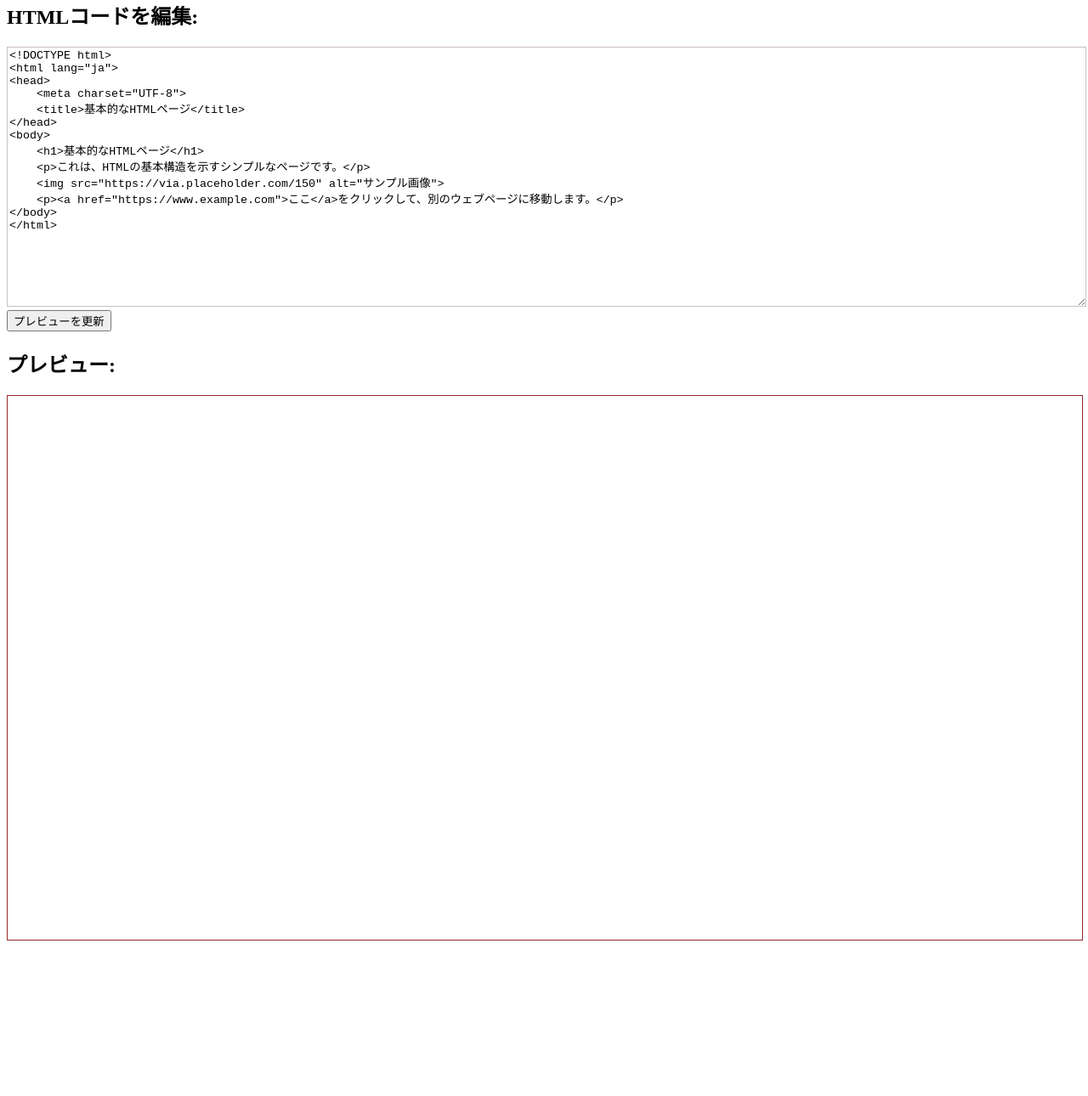
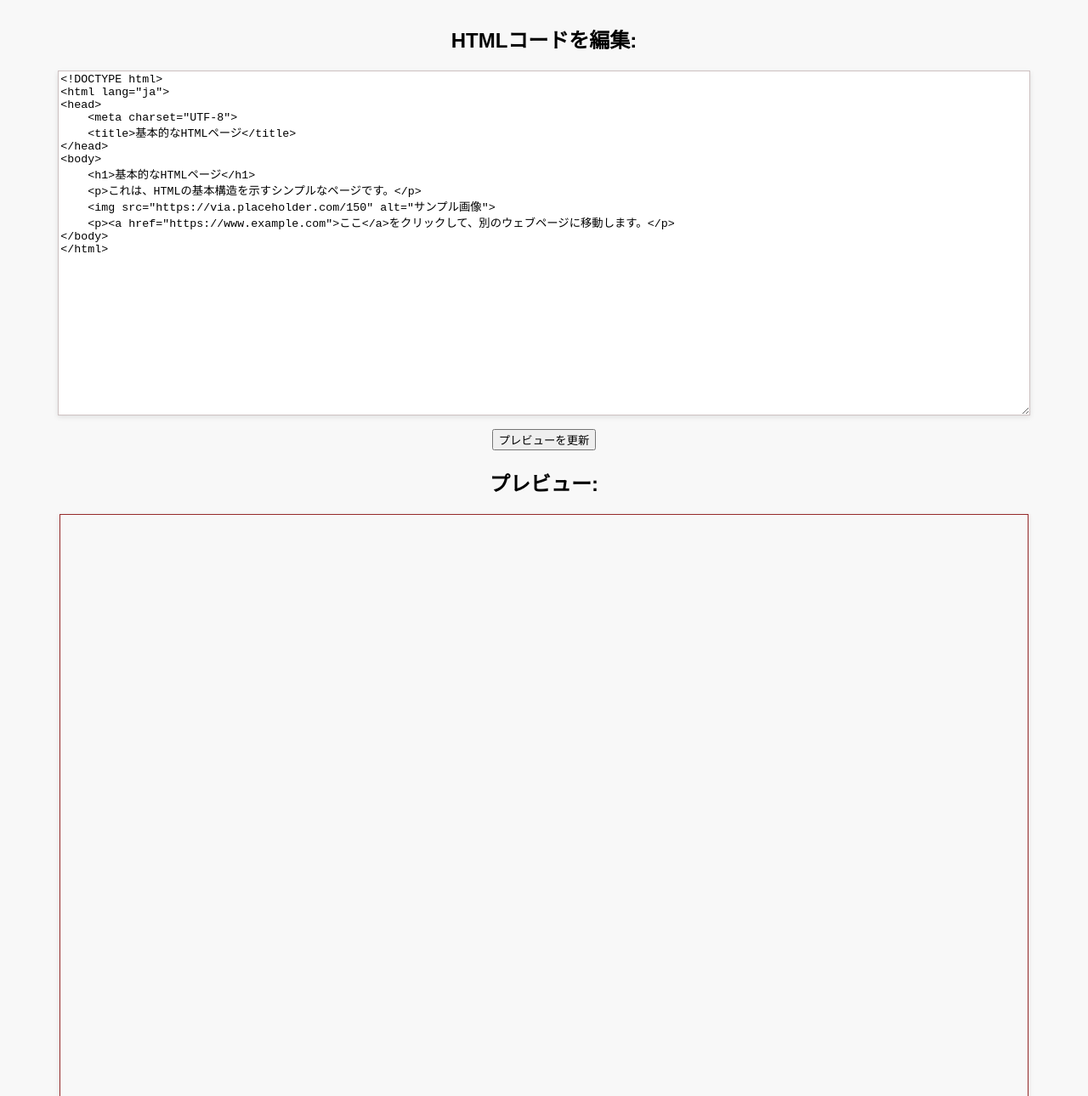
Before and after one commit to MogoWhite/MogoWhite.github.io, a plain HTML site: page index.html in a window 1280 px wide. Shown: the part 89-1379 px from the top of the page at 85% size. Before the commit the page ends 1208 px from the top, so only its background shows below. Drawn offline with Linux system fonts and the light colour scheme.

Commit message:
beautify the code

```diff
--- a/index.html
+++ b/index.html
@@ -4,15 +4,26 @@
     <meta charset="UTF-8">
     <title>インタラクティブなHTMLエディタ</title>
     <style>
+        body {
+            font-family: Arial, sans-serif;
+            background-color: #f8f8f8;
+            display: flex;
+            flex-direction: column;
+            align-items: center;
+        }
         textarea {
-            width: 100%;
-            height: 300px;
+            width: 90%;
+            height: 50vh;
             border: 1px solid #cdc1c1;
+            margin-bottom: 16px;
+            box-shadow: 0 2px 6px rgba(0, 0, 0, 0.1);
         }
         iframe {
-            width: 100%;
-            height: 80vh;
+            width: 90%;
+            height: 90vh;
             border: 1px solid #962b2b;
+            margin-bottom: 16px;
+            box-shadow: 0 2px 6px rgba(0, 0, 0, 0.1);
         }
     </style>
 </head>
```
Also changed, not shown: 1 other file.
